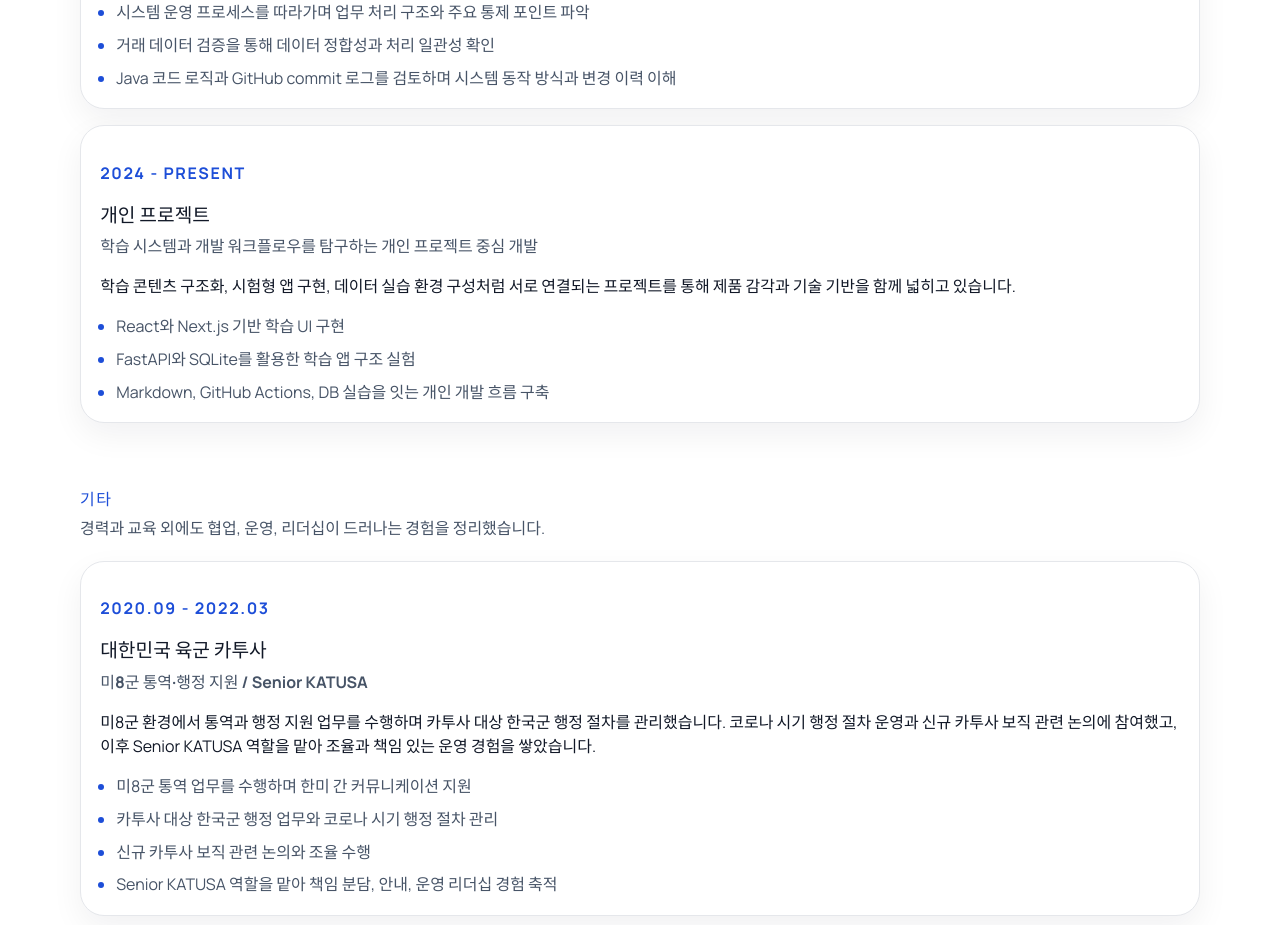
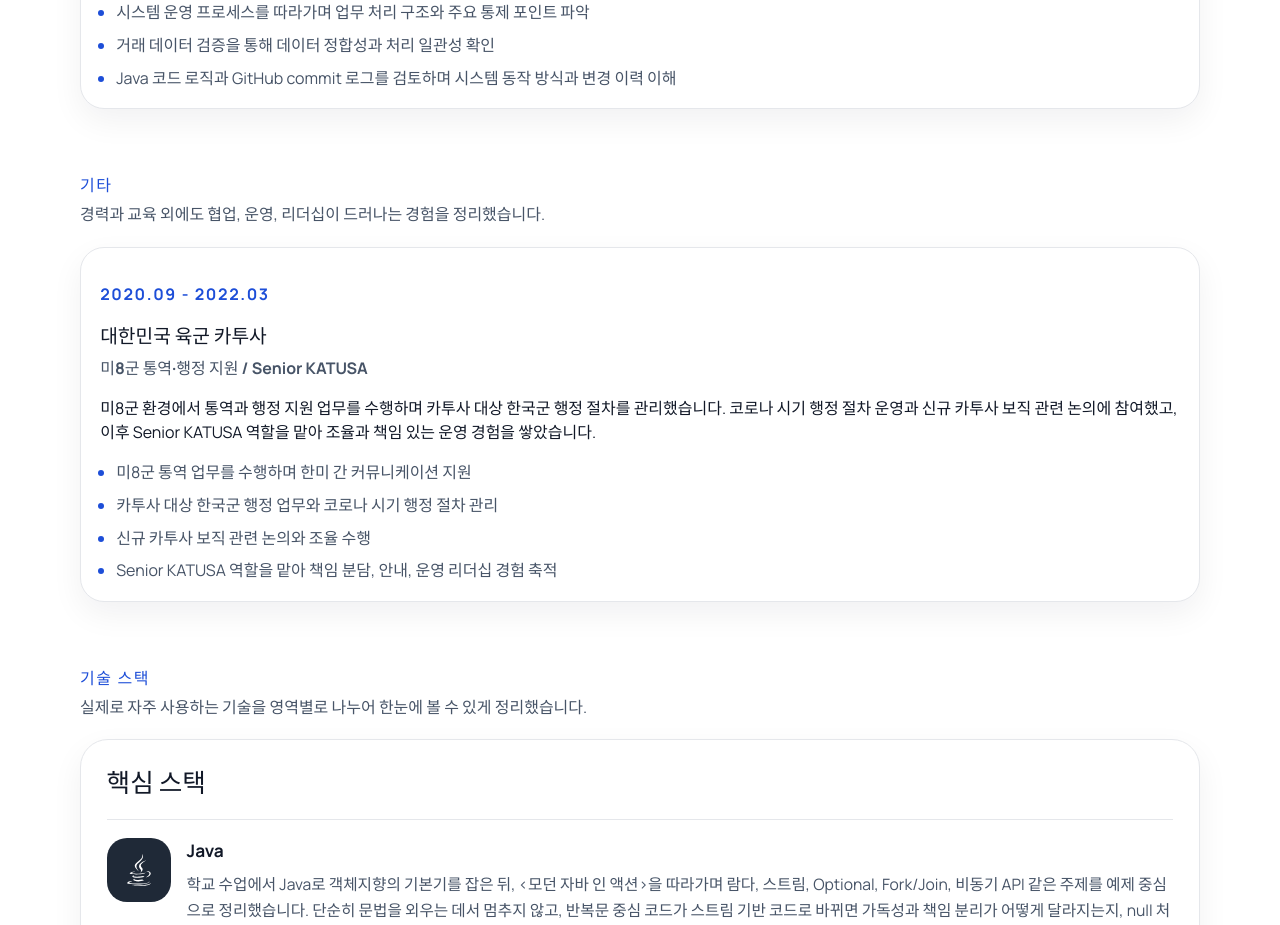
Before and after one commit to InryeolChoi/inchoi.github.io, a React (Vite) app: page / in a window 1280 px wide. Shown: the part 4940-5865 px from the top of the page. Built offline with nearby package versions, Linux system fonts and the light colour scheme.

Commit message:
update: delete 개인학습

```diff
--- a/src/data/siteContent.ts
+++ b/src/data/siteContent.ts
@@ -393,33 +393,6 @@ export const experienceItems: ExperienceItem[] = [
       ],
     },
   },
-  {
-    period: "2024 - Present",
-    company: {
-      ko: "개인 프로젝트",
-      en: "Independent Projects",
-    },
-    position: {
-      ko: "학습 시스템과 개발 워크플로우를 탐구하는 개인 프로젝트 중심 개발",
-      en: "Independent development focused on learning systems and developer workflows",
-    },
-    summary: {
-      ko: "학습 콘텐츠 구조화, 시험형 앱 구현, 데이터 실습 환경 구성처럼 서로 연결되는 프로젝트를 통해 제품 감각과 기술 기반을 함께 넓히고 있습니다.",
-      en: "Expanding both product sense and technical foundations through connected projects in study content structuring, exam-style app building, and database practice environments.",
-    },
-    highlights: {
-      ko: [
-        "React와 Next.js 기반 학습 UI 구현",
-        "FastAPI와 SQLite를 활용한 학습 앱 구조 실험",
-        "Markdown, GitHub Actions, DB 실습을 잇는 개인 개발 흐름 구축",
-      ],
-      en: [
-        "Built study-oriented UI with React and Next.js",
-        "Explored app architecture with FastAPI and SQLite",
-        "Created a personal workflow connecting markdown, GitHub Actions, and DB practice",
-      ],
-    },
-  },
 ];
 
 export const educationItems: EducationItem[] = [
```
